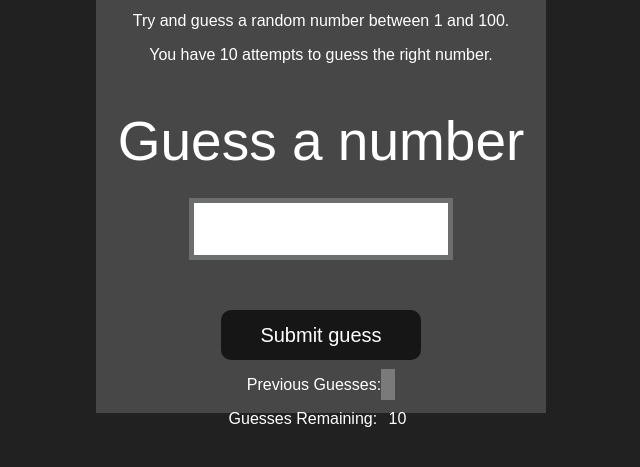
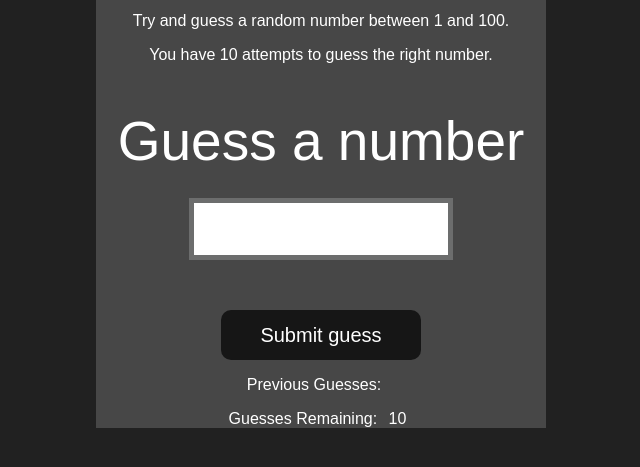
Before and after one commit to SoleAbhishek/DOM_Practice, a plain HTML site: page Guess the Number/index.html in a window 1280 px wide. Shown: the part 171-638 px from the top of the page, without its empty margins (304-944 px from the left). Drawn offline with Linux system fonts and the light colour scheme.

Commit message:
Corrected the UI

```diff
--- a/Guess the Number/style.css
+++ b/Guess the Number/style.css
@@ -64,15 +64,12 @@ html {
     color: #fff;
   }
 
-  .guesses {
-    background-color: #7a7a7a;
-  }
 
   #wrapper {
     box-sizing: border-box;
     text-align: center;
     width: 450px;
-    height: 550px;
+    height: 100%;
     background-color: #474747;
     color: #fff;
     font-size: 25px;
```
